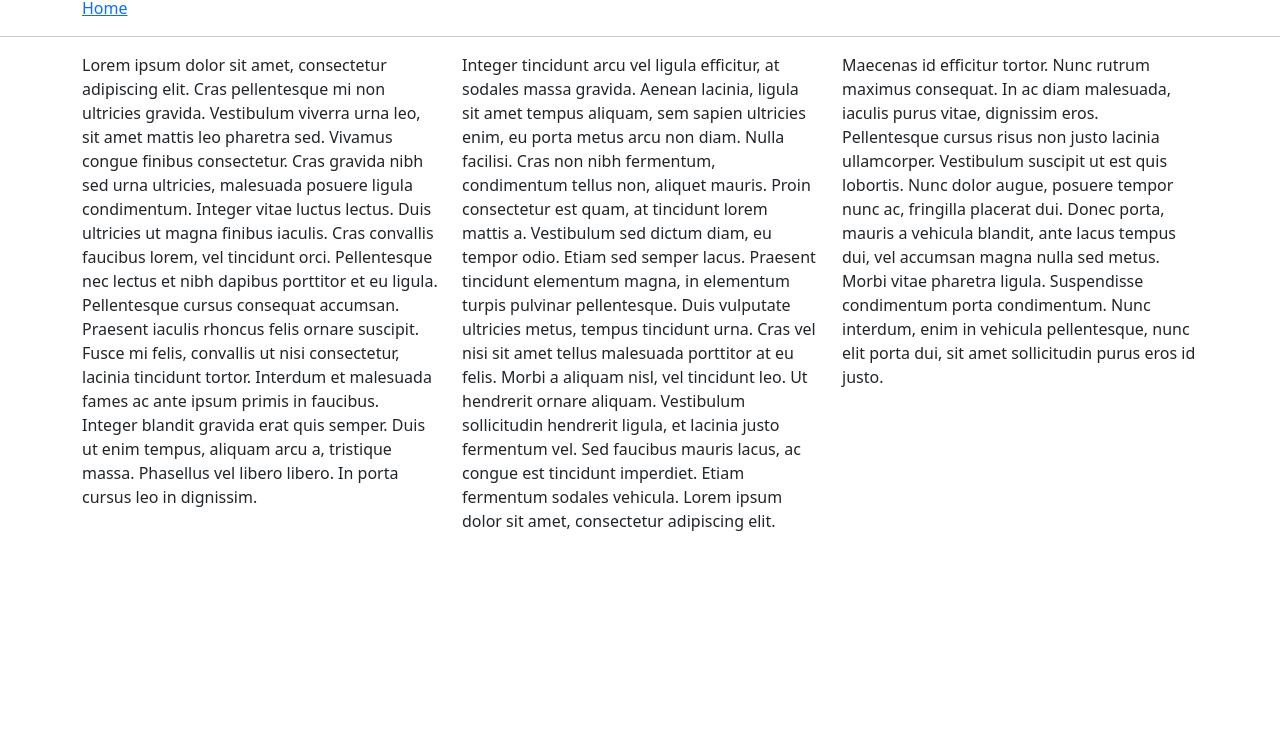
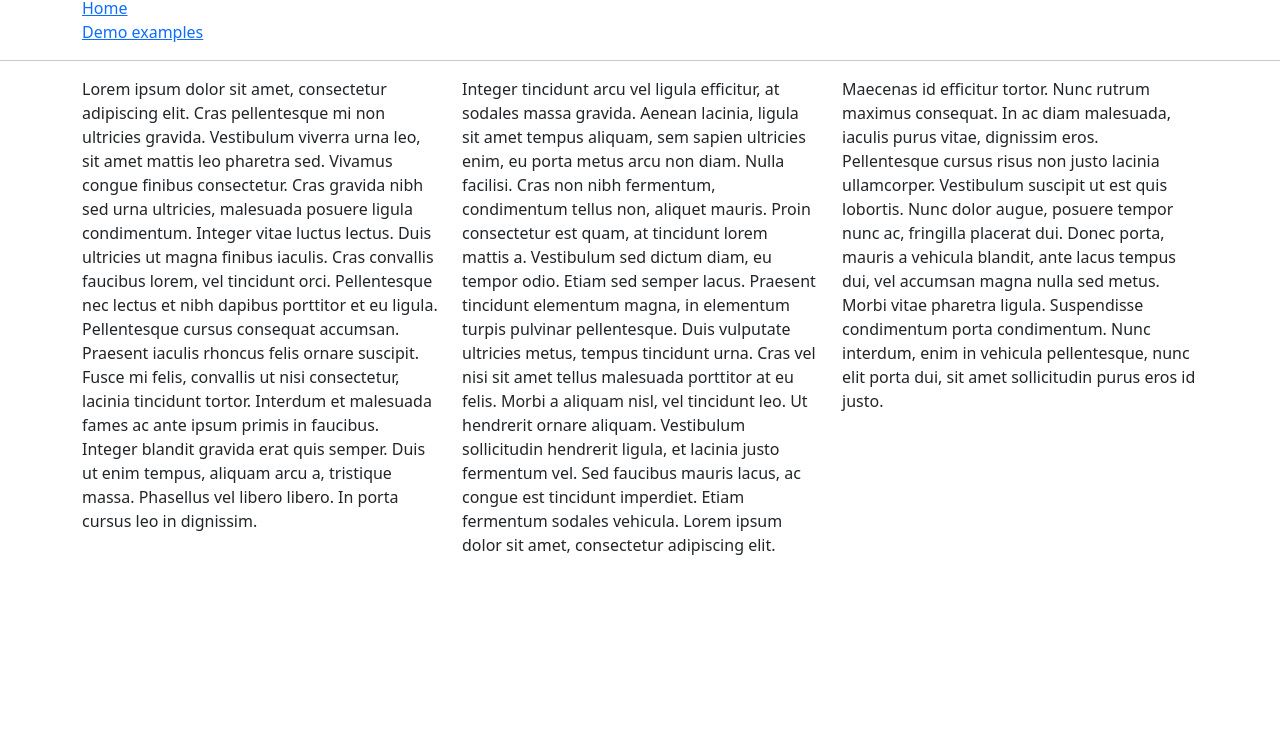
Before and after one commit to CosmicChris0606/bootstrap-examples, a plain HTML site: page index.html in a window 1280 px wide. Shown: the part 60-800 px from the top of the page. Drawn offline with nearby package versions, Linux system fonts and the light colour scheme.

```diff
--- a/index.html
+++ b/index.html
@@ -5,8 +5,7 @@
     <meta charset="utf-8">
     <meta name="viewport" content="width=device-width, initial- scale=1">
     <link rel="stylesheet" href="https://cdn.jsdelivr.net/npm/bootstrap@5.3.0-alpha3/dist/css/bootstrap.min.css"
-        rel="stylesheet" integrity="sha384-KK94CHFLLe+nY2dmCWGMq91rCGa5gtU4mk92HdvYe+M/SXH301p5ILy+dN9+nJOZ"
-        crossorigin="anonymous">
+        rel="stylesheet" integrity="sha384-KK94CHFLLe+nY2dmCWGMq91rCGa5gtU4mk92HdvYe+M/SXH301p5ILy+dN9+nJOZ"crossorigin="anonymous">
 </head>
 
 <body>
@@ -16,6 +15,9 @@
         <h1>Hello World!</h1>
         <nav>
             <a href="index.html">Home</a>
+        </nav>
+        <nav>
+            <a href="demo-examples.html">Demo examples</a>
         </nav>
     </header>
     <script src="https://cdn.jsdelivr.net/npm/bootstrap@5.2.3/dist/js/bootstrap.min.js"></script>
```
Also changed, not shown: demo-examples.html (added).
